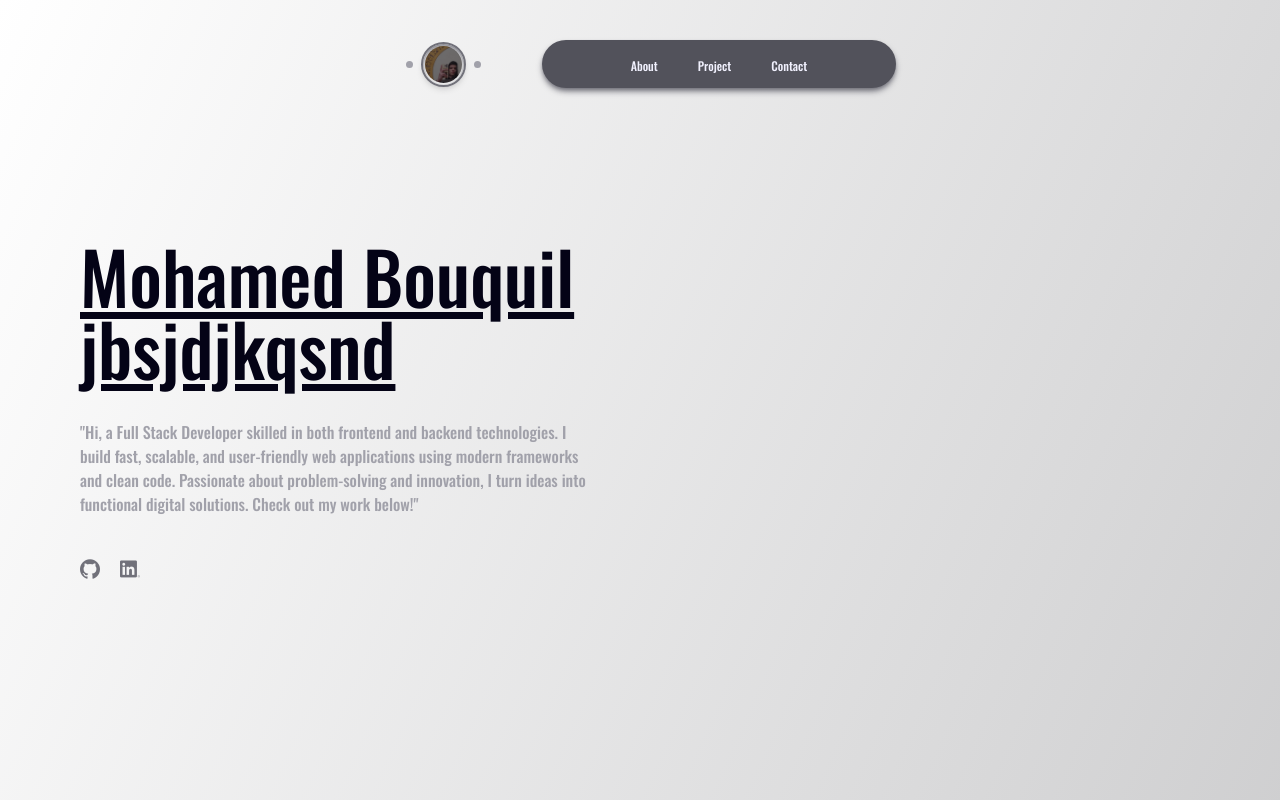
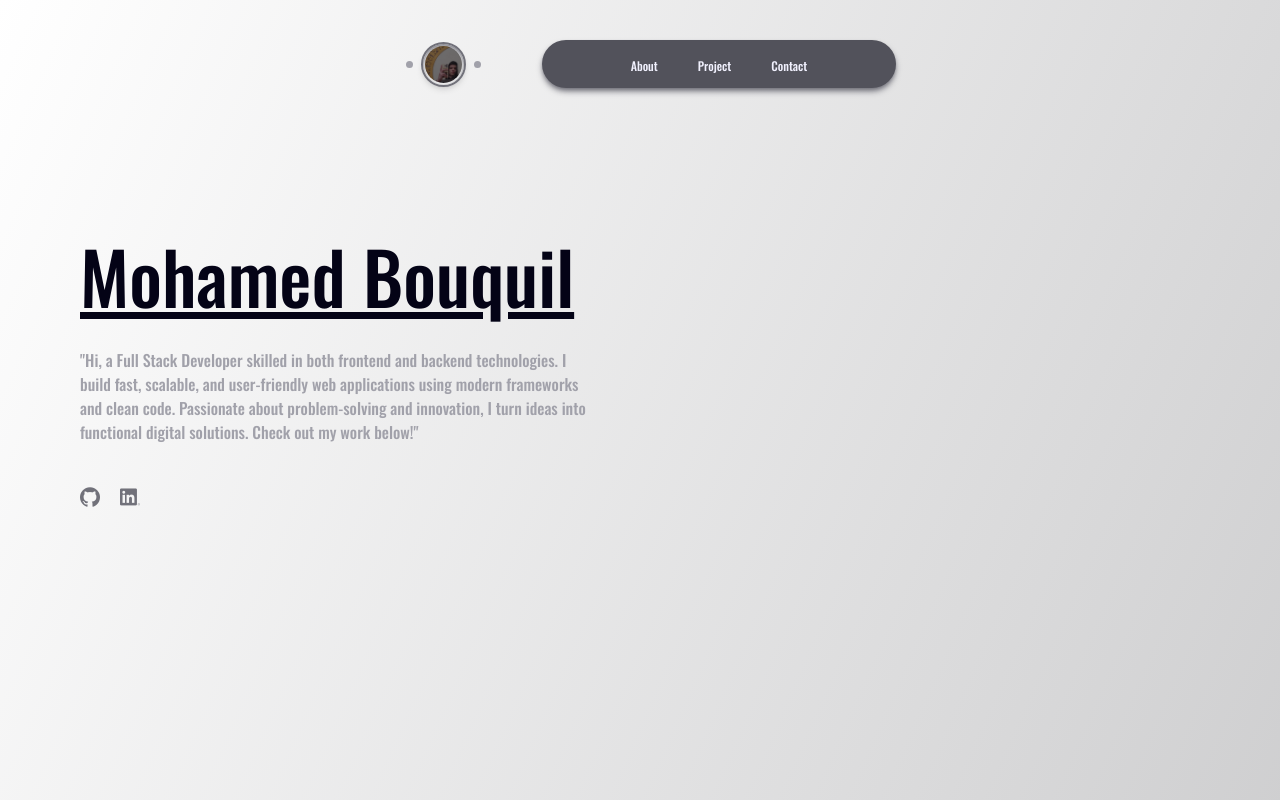
Before and after one commit to medbql/portfolio, a React (Vite) app: page / in a window 1280 px wide. Shown: the top 800 px of the page. Built offline with nearby package versions, Linux system fonts and the light colour scheme; a web font is replaced by a local one.

Commit message:
finish the portfolio

```diff
--- a/src/structre/about.jsx
+++ b/src/structre/about.jsx
@@ -4,7 +4,7 @@ function About() {
         <>
             <div id="about" className=" w-full max-md:w-[95%] max-md:mx-auto flex justify-between max-md:justify-center mt-20  mb-30     h-[60vh] max-md:h-[85vh] py-15 min-md:px-15  " >
                 <div className="animate-(--animate--out) w-full   min-md:mr-3 p-5  relative  ">
-                    <h1 className="text-7xl text-text mb-5 underline font-medium " >Mohamed Bouquil   jbsjdjkqsnd</h1>
+                    <h1 className="text-7xl text-text mb-5 underline font-medium " >Mohamed Bouquil</h1>
                     <p className="pt-4 pr-4 mb-10 text-md text-primary font-medium" >
                         "Hi, a Full Stack Developer skilled in both frontend and backend technologies. I build fast, scalable, and user-friendly web applications using modern frameworks and clean code. Passionate about problem-solving and innovation, I turn ideas into functional digital solutions. Check out my work below!"
                     </p>
```
